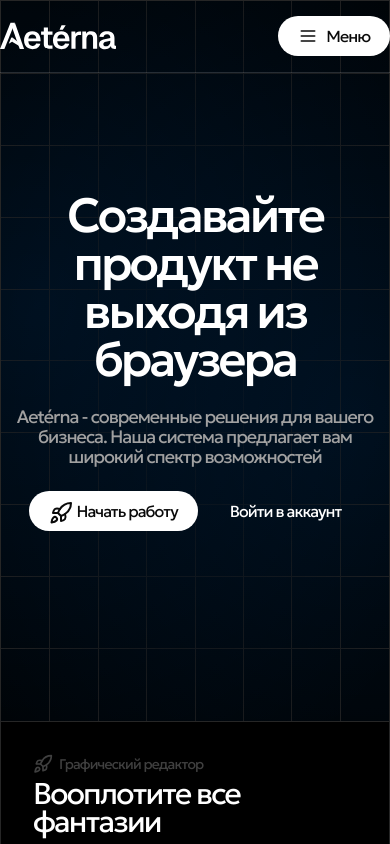
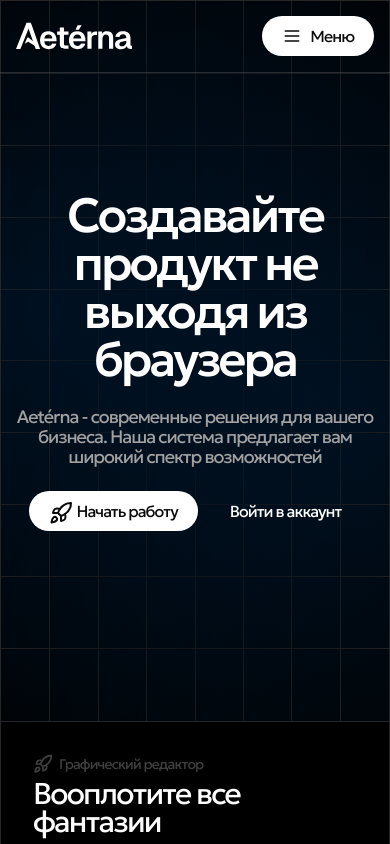
Before and after one commit to ECS1PLE/Aeterna, a Next.js app: page / in a window 390 px wide. Shown: the top 844 px of the page. Built offline with nearby package versions, Linux system fonts and the light colour scheme.

Commit message:
Fix px mobile header

```diff
--- a/src/components/Header/index.tsx
+++ b/src/components/Header/index.tsx
@@ -46,7 +46,7 @@ const Header = () => {
 
   return (
     <header
-      className={`py-4 fixed top-0 left-0 right-0 z-50 border-b border-white/15 ${
+      className={`py-4 fixed top-0 left-0 right-0 z-50 border-b border-white/15 px-4 sm:px-0 ${
         isScrolled ? "bg-white/1" : "bg-transparent"
       } transition-colors duration-300`}
     >
```
